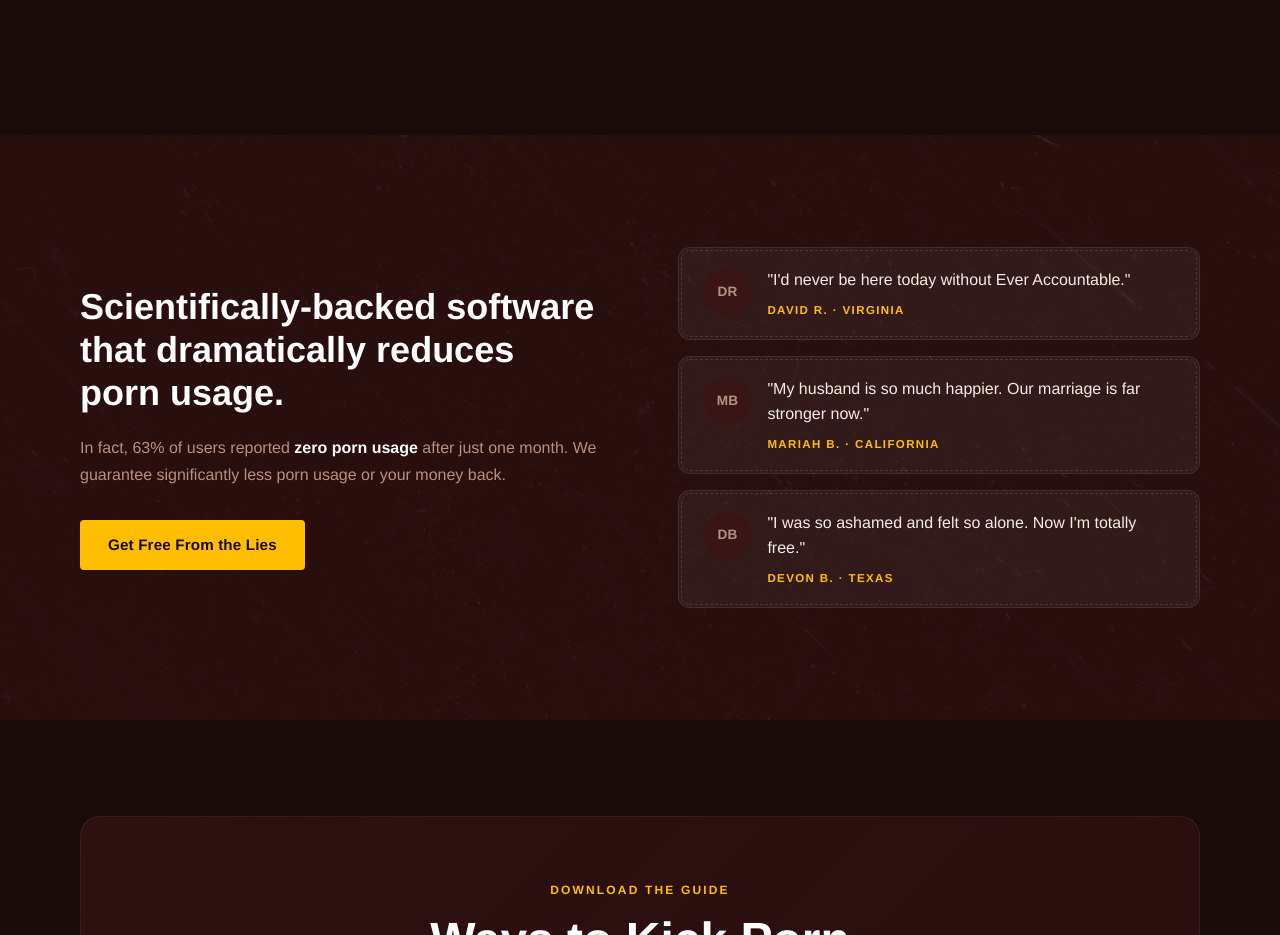
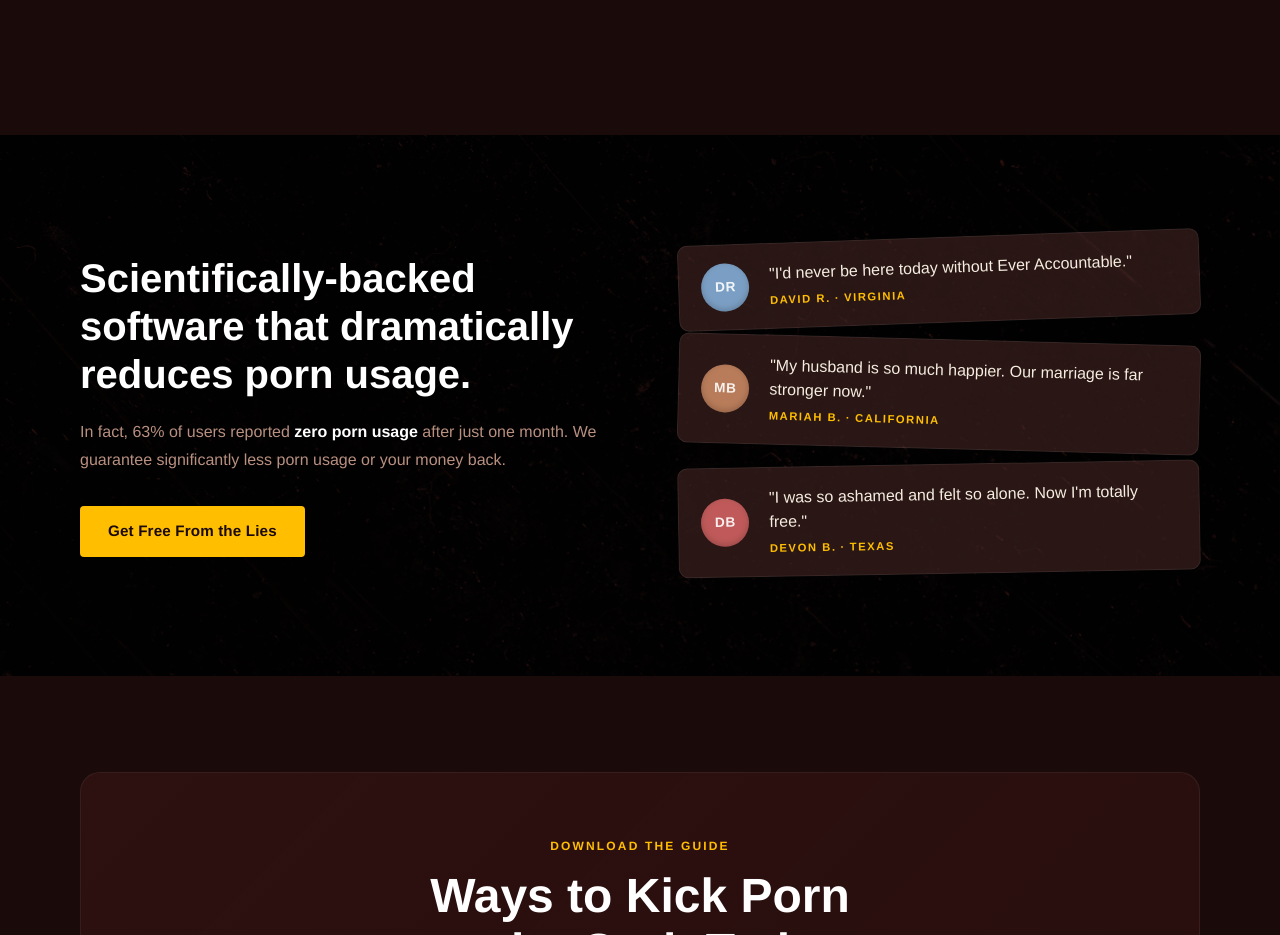
Before and after one commit to everaccdev/pornlies, an Astro site: page /hope in a window 1280 px wide. Shown: the part 1560-2495 px from the top of the page. Built offline with nearby package versions, Linux system fonts and the light colour scheme; Astro itself is replaced by a stand-in of ours; a web font is replaced by a local one.

Commit message:
Updates to styling

```diff
--- a/src/components/ScienceBacked.astro
+++ b/src/components/ScienceBacked.astro
@@ -1,10 +1,11 @@
 ---
-// Testimonials passed in, or use defaults
 interface Testimonial {
+  initials: string;
   name: string;
   location: string;
   quote: string;
-  avatar?: string;
+  rotate: number; // degrees of tilt
+  avatarColor: string;
 }
 
 interface Props {
@@ -15,18 +16,38 @@
 
 const {
   testimonials = [
-    { name: 'David R.',  location: 'Virginia',   quote: "I'd never be here today without Ever Accountable." },
-    { name: 'Mariah B.', location: 'California', quote: "My husband is so much happier. Our marriage is far stronger now." },
-    { name: 'Devon B.',  location: 'Texas',       quote: "I was so ashamed and felt so alone. Now I'm totally free." },
+    {
+      initials: 'DR',
+      name: 'David R.',
+      location: 'Virginia',
+      quote: '"I\'d never be here today without Ever Accountable."',
+      rotate: -2,
+      avatarColor: '#7b9fc4',
+    },
+    {
+      initials: 'MB',
+      name: 'Mariah B.',
+      location: 'California',
+      quote: '"My husband is so much happier. Our marriage is far stronger now."',
+      rotate: 1.5,
+      avatarColor: '#b87c5a',
+    },
+    {
+      initials: 'DB',
+      name: 'Devon B.',
+      location: 'Texas',
+      quote: '"I was so ashamed and felt so alone. Now I\'m totally free."',
+      rotate: -1,
+      avatarColor: '#c05a5a',
+    },
   ],
   ctaHref = 'https://everaccountable.com/fighting-porn-together/',
   ctaLabel = 'Get Free From the Lies',
 } = Astro.props;
 ---
 
-<section class="science-section section--dark section--textured" aria-labelledby="science-heading">
-  <div class="container">
-    <div class="science-layout">
+<section class="science-section" aria-labelledby="science-heading">
+  <div class="science-inner">
 
     <!-- Left: headline + stat + CTA -->
     <div class="science-left reveal">
@@ -37,33 +58,27 @@
         In fact, 63% of users reported <strong>zero porn usage</strong> after just one month.
         We guarantee significantly less porn usage or your money back.
       </p>
-        <a
-          href={ctaHref}
-          target="_blank"
-          rel="noopener"
-          class="btn btn--primary"
-        >
+      <a href={ctaHref} target="_blank" rel="noopener" class="btn btn--primary science-btn">
         {ctaLabel}
       </a>
     </div>
 
-      <!-- Right: stacked testimonial cards -->
-      <div class="science-testimonials">
+    <!-- Right: stacked + tilted testimonial cards -->
+    <div class="science-cards">
       {testimonials.map((t, i) => (
-          <div class={`science-card reveal animate-fadeup--delay-${i + 1}`}>
-            <div class="science-card__avatar" aria-hidden="true">
-              {t.avatar ? (
-                <img src={t.avatar} alt="" width="48" height="48" />
-              ) : (
-                <span class="science-card__initials">
-                  {t.name.split(' ').map((n: string) => n[0]).join('').slice(0,2)}
-                </span>
-              )}
+        <div
+          class={`science-card reveal animate-fadeup--delay-${i + 1}`}
+          style={`--rotate: ${t.rotate}deg`}
+        >
+          <div class="science-card__avatar" style={`background-color: ${t.avatarColor}`}>
+            {t.initials}
           </div>
           <div class="science-card__body">
-              <p class="science-card__quote">"{t.quote}"</p>
+            <p class="science-card__quote">{t.quote}</p>
             <p class="science-card__author">
-                {t.name} <span aria-hidden="true">·</span> {t.location}
+              <span class="science-card__name">{t.name}</span>
+              <span aria-hidden="true"> · </span>
+              <span class="science-card__location">{t.location}</span>
             </p>
           </div>
         </div>
@@ -71,31 +86,41 @@
     </div>
 
   </div>
-  </div>
 </section>
 
 <style>
+  /* ── Section shell ──────────────────────────────────────────────────────── */
   .science-section {
-    padding-block: clamp(4rem, 9vw, 7rem);
+    background-color: var(--color-bg-mid);
+    /* Paint texture as section background */
+    background-image: url('/images/textures/texture-paint.png');
+    background-size: cover;
+    background-position: center;
+    background-blend-mode: multiply;
+    padding-block: clamp(4rem, 8vw, 7rem);
   }
 
-  .science-layout {
+  .science-inner {
+    max-width: var(--max-width);
+    margin-inline: auto;
+    padding-inline: clamp(1rem, 4vw, 2.5rem);
     display: grid;
     grid-template-columns: 1fr 1fr;
-    gap: clamp(3rem, 6vw, 6rem);
+    gap: clamp(3rem, 6vw, 7rem);
     align-items: center;
   }
 
   @media (max-width: 860px) {
-    .science-layout {
+    .science-inner {
       grid-template-columns: 1fr;
       gap: 3rem;
     }
   }
 
-  /* Left column */
+  /* ── Left column ────────────────────────────────────────────────────────── */
   .science-heading {
-    font-size: clamp(1.6rem, 3vw, 2.25rem);
+    font-family: var(--font-display);
+    font-size: clamp(1.75rem, 3.5vw, 2.5rem);
     font-weight: 700;
     color: var(--color-white);
     line-height: 1.2;
@@ -105,7 +130,7 @@
   .science-stat {
     font-size: clamp(0.9rem, 1.5vw, 1rem);
     color: var(--color-text-muted);
-    line-height: 1.7;
+    line-height: 1.75;
     margin-bottom: 2rem;
   }
 
@@ -114,8 +139,15 @@
     font-weight: 700;
   }
 
-  /* Right column — stacked cards */
-  .science-testimonials {
+  .science-btn {
+    /* override pill radius — keep square 4px */
+    border-radius: var(--radius-sm) !important;
+    font-size: 0.95rem;
+    padding: 0.85rem 1.75rem;
+  }
+
+  /* ── Right column: stacked tilted cards ─────────────────────────────────── */
+  .science-cards {
     display: flex;
     flex-direction: column;
     gap: 1rem;
@@ -123,59 +155,66 @@
 
   .science-card {
     display: flex;
-    align-items: flex-start;
-    gap: 1rem;
-    background: rgba(255, 255, 255, 0.05);
-    border: 1px solid rgba(255, 255, 255, 0.08);
-    border-radius: 12px;
-    padding: 1.25rem 1.5rem;
-    /* Dashed border style from Figma */
-    outline: 1px dashed rgba(255, 255, 255, 0.12);
-    outline-offset: -4px;
+    align-items: center;
+    gap: 1.25rem;
+    background: rgba(89, 50, 48, 0.45);
+    border: 1px solid rgba(255, 255, 255, 0.07);
+    border-radius: 10px;
+    padding: 1.1rem 1.4rem;
+    /* Each card tilts slightly — value set via inline --rotate custom prop */
+    transform: rotate(var(--rotate, 0deg));
+    transition: transform 0.3s ease;
+    position: relative;
   }
 
+  .science-card:hover {
+    transform: rotate(0deg) translateY(-2px);
+  }
+
+  /* ── Avatar circle ──────────────────────────────────────────────────────── */
   .science-card__avatar {
     width: 48px;
     height: 48px;
     border-radius: 50%;
-    background: var(--color-bg-card);
     flex-shrink: 0;
-    overflow: hidden;
     display: flex;
     align-items: center;
     justify-content: center;
+    font-family: var(--font-body);
+    font-size: 0.85rem;
+    font-weight: 700;
+    color: rgba(255,255,255,0.9);
+    letter-spacing: 0.05em;
+    /* Subtle inner shadow to give depth */
+    box-shadow: inset 0 -2px 6px rgba(0,0,0,0.2);
   }
 
-  .science-card__avatar img {
-    width: 100%;
-    height: 100%;
-    object-fit: cover;
-  }
-
-  .science-card__initials {
-    font-size: 0.85rem;
-    font-weight: 700;
-    color: var(--color-text-muted);
-    text-transform: uppercase;
-  }
-
+  /* ── Quote + author ─────────────────────────────────────────────────────── */
   .science-card__body {
     flex: 1;
+    min-width: 0;
   }
 
   .science-card__quote {
-    font-size: 1rem;
+    font-size: clamp(0.9rem, 1.4vw, 1rem);
     color: var(--color-text);
-    line-height: 1.55;
-    margin-bottom: 0.5rem;
+    line-height: 1.5;
+    margin-bottom: 0.4rem;
     font-style: normal;
   }
 
   .science-card__author {
-    font-size: 0.72rem;
+    font-size: 0.7rem;
     font-weight: 700;
-    letter-spacing: 0.12em;
+    letter-spacing: 0.14em;
     text-transform: uppercase;
     color: var(--color-accent-gold);
+    display: flex;
+    align-items: center;
+    gap: 0.25rem;
+    flex-wrap: wrap;
   }
+
+  .science-card__name  { color: var(--color-accent-gold); }
+  .science-card__location { color: var(--color-accent-gold); }
 </style>
--- a/src/styles/global.css
+++ b/src/styles/global.css
@@ -602,53 +602,40 @@
   dark   → #593230 bg, #F1F1F1 text
   yellow → #FFBE00 bg, #593230 text
 
-  Texture: the Figma uses a linear gradient overlay (#F1F1F1→#616161)
-  blended with the grain PNG. We achieve this by stacking both as
-  multiple backgrounds with multiply blend mode.
+  Texture approach: solid color background on the element itself.
+  The grain PNG is applied via ::before pseudo-element with mix-blend-mode: screen
+  so it LIGHTENS (adds grain detail) rather than darkening.
+  The ::before sits above the color but below the text (z-index layering).
 */
 
-/* ── cream / tan card ── */
 .lie-card__front {
   background-color: #F5EDD7;
-  background-image:
-    url('/images/textures/texture-grain.png'),
-    linear-gradient(160deg, #F1F1F1 0%, #c8c0b0 100%);
-  background-size: 520px 520px, cover;
-  background-repeat: repeat, no-repeat;
-  background-blend-mode: multiply, normal;
+  position: relative;
+}
+.lie-card--red .lie-card__front    { background-color: #DB0F00; }
+.lie-card--yellow .lie-card__front { background-color: #FFBE00; }
+.lie-card--dark .lie-card__front   { background-color: #593230; }
+
+/* Grain overlay — screen blend adds texture without killing the color */
+.lie-card__front::before {
+  content: '';
+  position: absolute;
+  inset: 0;
+  border-radius: 16px;
+  background-image: url('/images/textures/texture-grain.png');
+  background-size: 480px 480px;
+  background-repeat: repeat;
+  mix-blend-mode: screen;
+  opacity: 0.12;
+  pointer-events: none;
+  z-index: 1;
 }
 
-/* ── red card ── */
-.lie-card--red .lie-card__front {
-  background-color: #DB0F00;
-  background-image:
-    url('/images/textures/texture-grain.png'),
-    linear-gradient(160deg, rgba(241,241,241,0.25) 0%, rgba(97,97,97,0.35) 100%);
-  background-size: 520px 520px, cover;
-  background-repeat: repeat, no-repeat;
-  background-blend-mode: multiply, normal;
-}
-
-/* ── yellow card ── */
-.lie-card--yellow .lie-card__front {
-  background-color: #FFBE00;
-  background-image:
-    url('/images/textures/texture-grain.png'),
-    linear-gradient(160deg, rgba(241,241,241,0.3) 0%, rgba(97,97,97,0.3) 100%);
-  background-size: 520px 520px, cover;
-  background-repeat: repeat, no-repeat;
-  background-blend-mode: multiply, normal;
-}
-
-/* ── dark / brown card ── */
-.lie-card--dark .lie-card__front {
-  background-color: #593230;
-  background-image:
-    url('/images/textures/texture-grain.png'),
-    linear-gradient(160deg, rgba(241,241,241,0.15) 0%, rgba(97,97,97,0.4) 100%);
-  background-size: 520px 520px, cover;
-  background-repeat: repeat, no-repeat;
-  background-blend-mode: multiply, normal;
+/* Ensure number and title sit above the texture overlay */
+.lie-card__number,
+.lie-card__title {
+  position: relative;
+  z-index: 2;
 }
 
 /* Number — top-left, small italic serif */
@@ -682,13 +669,32 @@
 
 .lie-card__back {
   background-color: #2a0f0f;
-  background-image: url('/images/textures/texture-grain.png');
-  background-size: 520px 520px;
-  background-repeat: repeat;
-  background-blend-mode: multiply;
+  position: relative;
   transform: rotateY(180deg);
   justify-content: flex-start;
   gap: 0.875rem;
+}
+
+.lie-card__back::before {
+  content: '';
+  position: absolute;
+  inset: 0;
+  border-radius: 16px;
+  background-image: url('/images/textures/texture-grain.png');
+  background-size: 480px 480px;
+  background-repeat: repeat;
+  mix-blend-mode: screen;
+  opacity: 0.08;
+  pointer-events: none;
+  z-index: 1;
+}
+
+.lie-card__back-label,
+.lie-card__back-title,
+.lie-card__back-excerpt,
+.lie-card__read-more {
+  position: relative;
+  z-index: 2;
 }
 
 .lie-card__back-label {
```
Also changed, not shown: 1 other file. Lines whose indentation alone changed are shown as unchanged.
